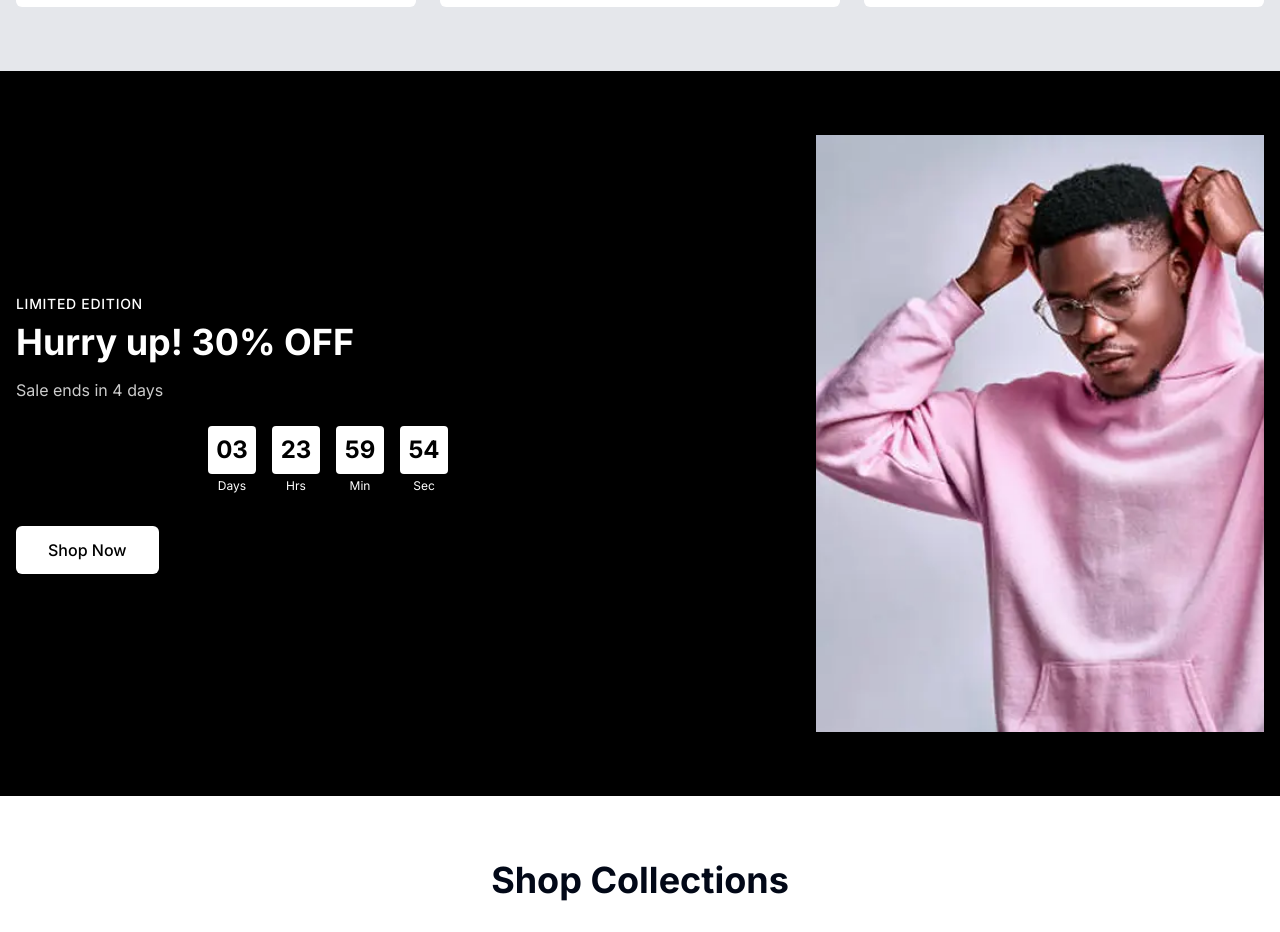
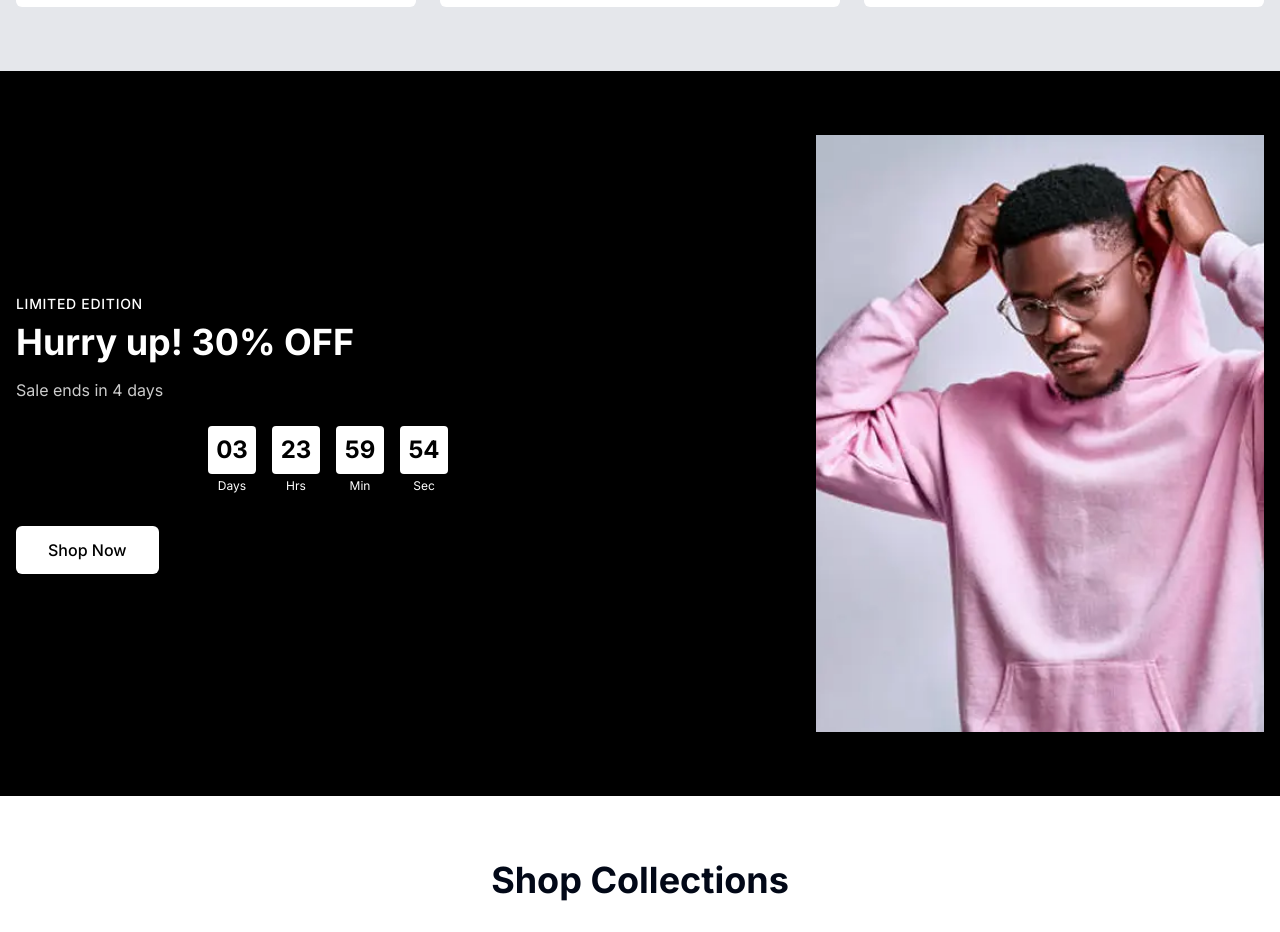
Before and after one commit to Fire-Bringer/ra-apparel, a Next.js app: page / in a window 1280 px wide. Shown: the part 2220-3152 px from the top of the page. Built offline with nearby package versions, Linux system fonts and the light colour scheme.

Commit message:
update the image positioning within the limited section

```diff
--- a/components/limited-edition.tsx
+++ b/components/limited-edition.tsx
@@ -28,7 +28,13 @@ export default function LimitedEdition() {
           {/* Image - Desktop Version (hidden on mobile) */}
           <div className="hidden md:flex w-full md:w-1/2 justify-center md:justify-end">
             <div className="relative w-full max-w-sm md:max-w-md aspect-[3/4]">
-              <Image src="/limited-edition-new.webp" alt="Limited Edition Pink Hoodie" fill className="object-cover" />
+              <Image
+                src="/limited-edition-new.webp"
+                alt="Limited Edition Pink Hoodie"
+                fill
+                className="object-cover"
+                style={{ objectPosition: "60% center" }}
+              />
             </div>
           </div>
 
@@ -40,7 +46,7 @@ export default function LimitedEdition() {
                 alt="Limited Edition Pink Hoodie"
                 fill
                 className="object-cover"
-                style={{ objectPosition: "center center" }} // Adjusted for this specific image
+                style={{ objectPosition: "60% center" }}
               />
             </div>
           </div>
```
